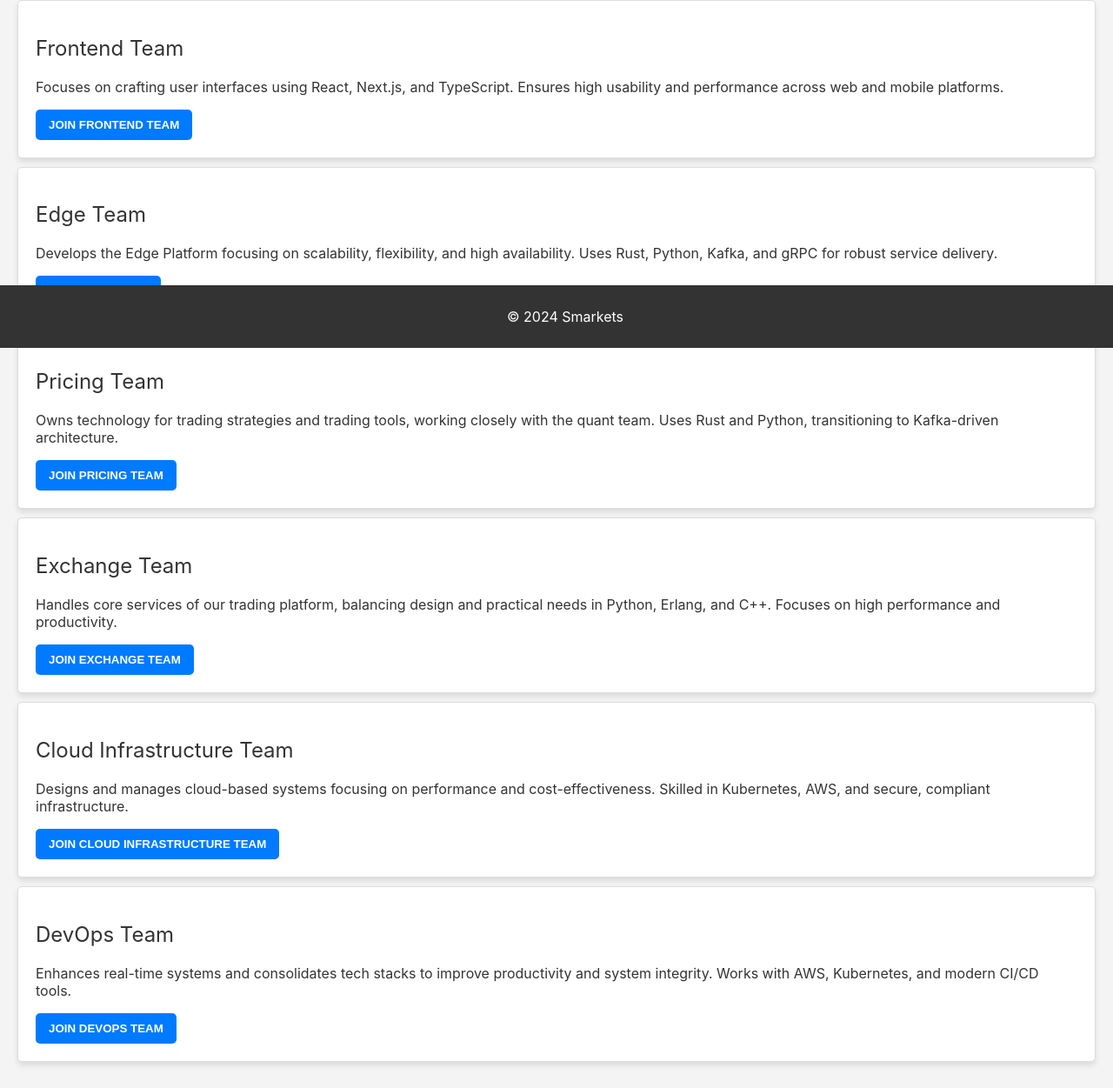
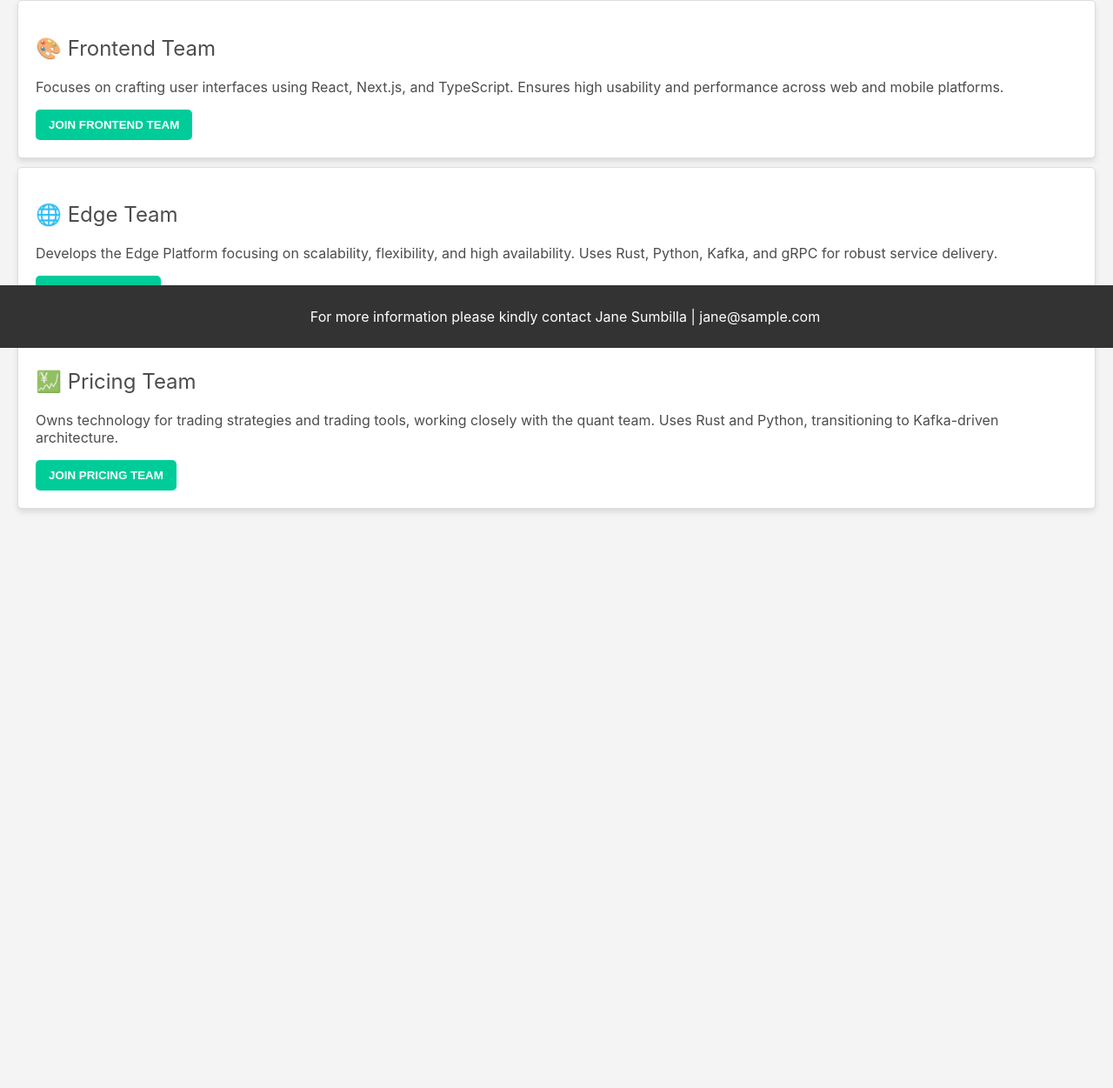
Before and after one commit to janeabegail1/-janeabegail1-.github.io, a plain HTML site: page index.html in a window 1280 px wide. Shown: the part 400-1651 px from the top of the page at 87% size. After the commit the page ends 1021 px from the top, so only its background shows below. Drawn offline with Linux system fonts and the light colour scheme; a web font is replaced by a local one.

Commit message:
Add files via upload

```diff
--- a/index.html
+++ b/index.html
@@ -3,55 +3,45 @@
 <head>
     <meta charset="UTF-8">
     <meta name="viewport" content="width=device-width, initial-scale=1.0">
-    <title>Explore Teams at Smarkets</title>
+    <title>Explore Teams at Private</title>
     <link rel="stylesheet" href="styles.css">
 </head>
 <body>
     <header>
-        <h1>Join a Team at Smarkets</h1>
+        <h1>Join a Team at Private</h1>
         <p>Discover the roles and pick your preferred team to work with!</p>
     </header>
     <main>
-        <section id="teams">
         <div class="team">
-                <h2>Mops Team</h2>
+            <h2>🔧 Mops Team</h2>
             <p>Responsible for the backend API gateway and continuous improvement of key backend services. Expertise in Python microservices, Flask, and CI/CD processes.</p>
             <button onclick="joinTeam('Mops Team')">Join Mops Team</button>
         </div>
         <div class="team">
-                <h2>Frontend Team</h2>
+            <h2>🎨 Frontend Team</h2>
             <p>Focuses on crafting user interfaces using React, Next.js, and TypeScript. Ensures high usability and performance across web and mobile platforms.</p>
             <button onclick="joinTeam('Frontend Team')">Join Frontend Team</button>
         </div>
         <div class="team">
-                <h2>Edge Team</h2>
+            <h2>🌐 Edge Team</h2>
             <p>Develops the Edge Platform focusing on scalability, flexibility, and high availability. Uses Rust, Python, Kafka, and gRPC for robust service delivery.</p>
             <button onclick="joinTeam('Edge Team')">Join Edge Team</button>
         </div>
         <div class="team">
-                <h2>Pricing Team</h2>
+            <h2>💹 Pricing Team</h2>
             <p>Owns technology for trading strategies and trading tools, working closely with the quant team. Uses Rust and Python, transitioning to Kafka-driven architecture.</p>
             <button onclick="joinTeam('Pricing Team')">Join Pricing Team</button>
         </div>
-            <div class="team">
-                <h2>Exchange Team</h2>
-                <p>Handles core services of our trading platform, balancing design and practical needs in Python, Erlang, and C++. Focuses on high performance and productivity.</p>
-                <button onclick="joinTeam('Exchange Team')">Join Exchange Team</button>
-            </div>
-            <div class="team">
-                <h2>Cloud Infrastructure Team</h2>
-                <p>Designs and manages cloud-based systems focusing on performance and cost-effectiveness. Skilled in Kubernetes, AWS, and secure, compliant infrastructure.</p>
-                <button onclick="joinTeam('Cloud Infrastructure Team')">Join Cloud Infrastructure Team</button>
-            </div>
-            <div class="team">
-                <h2>DevOps Team</h2>
-                <p>Enhances real-time systems and consolidates tech stacks to improve productivity and system integrity. Works with AWS, Kubernetes, and modern CI/CD tools.</p>
-                <button onclick="joinTeam('DevOps Team')">Join DevOps Team</button>
-            </div>
-        </section>
+        <p>
+
+
+
+        </p>
+        <!-- Continue for other teams as needed -->
+
     </main>
     <footer>
-        <p>&copy; 2024 Smarkets</p>
+        <p> For more information please kindly contact Jane Sumbilla | jane@sample.com</p>
     </footer>
     <script src="script.js"></script>
 </body>
--- a/styles.css
+++ b/styles.css
@@ -1,7 +1,8 @@
 @font-face {
     font-family: 'SF Pro Display';
-    font-style: normal;
-    font-weight: 400;
+    font-style: normal bold;
+    font-weight: 450
+    ;
     src: local('SF Pro Display'), local('SF-Pro-Display'), url('https://path-to-your-font/SF-Pro-Display-Regular.woff2') format('woff2');
 }
 
@@ -10,11 +11,11 @@ body {
     margin: 0;
     padding: 0;
     background-color: #f4f4f4;
-    color: #333;
+    color: #282828d4;
 }
 
 header {
-    background-color: #007aff;
+    background-color: #00cc99;
     color: #fff;
     padding: 20px;
     text-align: center;
@@ -38,7 +39,7 @@ h1, h2 {
 }
 
 button {
-    background-color: #007aff;
+    background-color: #00cc99;
     border: none;
     color: #fff;
     padding: 10px 15px;
```
Lines whose indentation alone changed are shown as unchanged.
